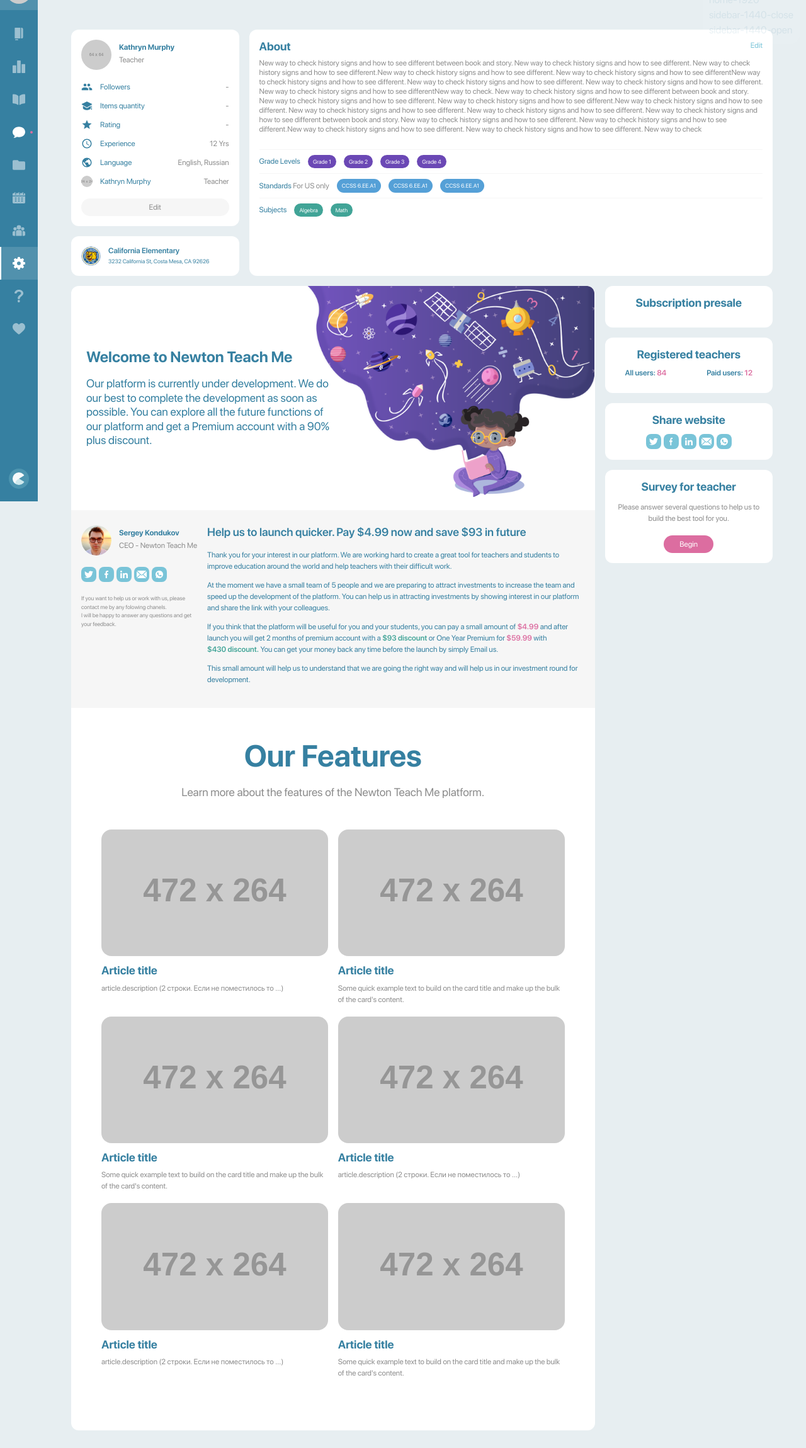
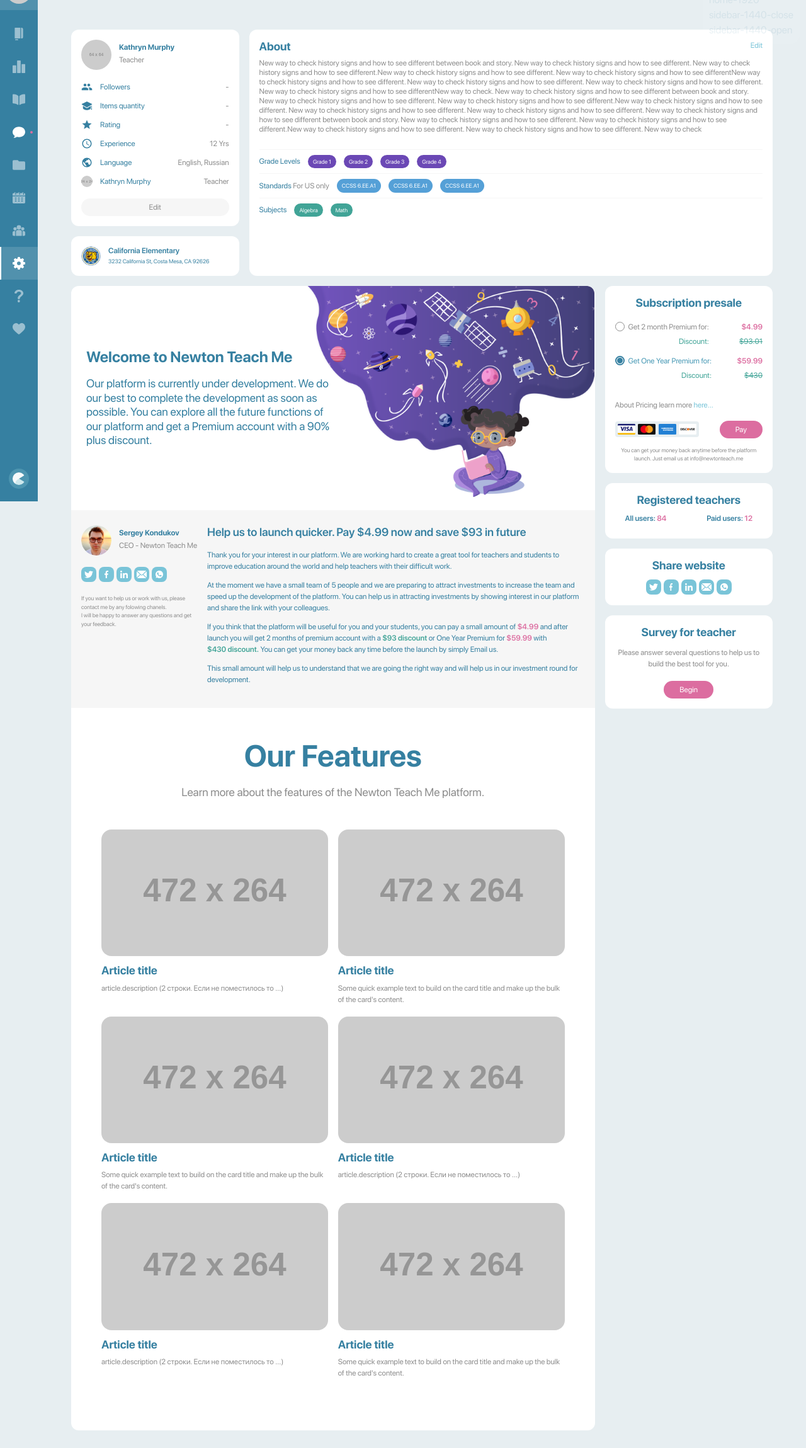
Before and after one commit to Alexsab/newtonteach.me, a Jekyll site: the page built from _educator/home.html, in a window 1280 px wide, cut to the strip 104-2403 px from the top of the page. Shown: the whole strip at 63% size. Built offline with Jekyll 4.4.1, drawn with Linux system fonts in a browser that asks for light colours.

Commit message:
Subscription presale widget

```diff
--- a/_includes/components/cards/subscription-presale-card.html
+++ b/_includes/components/cards/subscription-presale-card.html
@@ -1,5 +1,55 @@
 <div class="card subscription-presale-card mb-3">
 	<div class="card-body">
-		<h4 class="text-center mb-16">Subscription presale</h4>
+		<h4 class="text-center mb-24">Subscription presale</h4>
+
+		<form>
+			<!-- ROW -->
+			<div class="d-flex align-items-center mb-3">
+				<div class="d-flex flex-column">
+					<label class="new-label mb-2">
+						<input type="radio" name="pay" required>
+						<span class="new-checkbox-radio new-primary new-radio"></span>
+						<span class="new-checkbox-radio-text fz-normal gray-color">Get 2 month Premium for:</span>
+					</label>
+					<span class="fz-normal color_green_lighter lh-1 text-end">Discount:</span>
+				</div>
+
+				<div class="d-flex flex-column flex-fill">
+					<span class="text-end secondary_dark d-inline-block fw-semibold fz-normal mb-2">$4.99</span>
+					<span class="fz-normal color_green_lighter lh-1 text-end"><s>$93.01</s></span>
+				</div>
+			</div>
+			<!-- ROW -->
+			<div class="d-flex align-items-center mb-3">
+				<div class="d-flex flex-column">
+					<label class="new-label mb-2">
+						<input type="radio" name="pay" checked required>
+						<span class="new-checkbox-radio new-primary new-radio"></span>
+						<span class="new-checkbox-radio-text fz-normal gray-color">Get One Year Premium for:</span>
+					</label>
+					<span class="fz-normal color_green_lighter lh-1 text-end">Discount:</span>
+				</div>
+
+				<div class="d-flex flex-column flex-fill">
+					<span class="text-end secondary_dark d-inline-block fw-semibold fz-normal mb-2"> $59.99</span>
+					<span class="fz-normal color_green_lighter lh-1 text-end"><s>$430</s></span>
+				</div>
+			</div>
+
+			<p class="color-primary-darkest pt-3 pb-3 mb-0">About Pricing learn more <a href="#" class="default-link primary-lightest">here...</a></p>
+
+			<div class="d-flex align-items-center justify-content-between mb-16">
+				<div class="backgrount_light_bg p-1 rounded d-flex justify-content-between">
+					<img src="{{ '/img/pay/visa.png' | relative_url }}" class="payment-icon" alt="Visa">
+					<img src="{{ '/img/pay/mastercard.png' | relative_url }}" class="payment-icon" alt="Master Card">
+					<img src="{{ '/img/pay/amex.png' | relative_url }}" class="payment-icon" alt="American Express">
+					<img src="{{ '/img/pay/discover.png' | relative_url }}" class="payment-icon" alt="Discover">
+				</div>
+				<button type="submit" class="btn btn-small secondary_dark_bg text-white">Pay</button>
+			</div>
+
+		</form>
+
+		<p class="small-text text-center color-primary-darkest mb-0">You can get your money back anytime before the platform launch. Just email us at info@newtonteach.me </p>
 	</div>
 </div>
--- a/_includes/design-system/molecules.html
+++ b/_includes/design-system/molecules.html
@@ -15,7 +15,7 @@
 						<span class="new-checkbox-radio-text fz-normal gray-color">Newton checkbox</span>
 					</label>
 					<label class="new-label">
-						<input type="checkbox">
+						<input type="radio">
 						<span class="new-checkbox-radio new-primary new-radio"></span>
 						<span class="new-checkbox-radio-text fz-normal gray-color">Newton radio</span>
 					</label>
@@ -25,7 +25,7 @@
 						<span class="new-checkbox-radio-text fz-normal gray-color">Newton checkbox - disabled</span>
 					</label>
 					<label class="new-label disabled">
-						<input type="checkbox" checked disabled>
+						<input type="radio" checked disabled>
 						<span class="new-checkbox-radio new-primary new-radio"></span>
 						<span class="new-checkbox-radio-text fz-normal gray-color">Newton radio - disabled</span>
 					</label>
--- a/src/sass/components/_form-components.sass
+++ b/src/sass/components/_form-components.sass
@@ -74,3 +74,10 @@
 		@include interpolate(top, $LP, $fullHD, 1px, 1.333px)
 		// transform: translate(-50%, -50%)
 		opacity: 0
+
+.payment-icon
+	@include interpolate(width, $LP, $fullHD, 28px, 38px)
+	height: auto
+	@include interpolate(margin-right, $LP, $fullHD, 4.5px, 6px)
+	&:last-child
+		margin-right: 0
--- a/src/sass/config/_bg.sass
+++ b/src/sass/config/_bg.sass
@@ -15,3 +15,6 @@
 
 .secondary_dark_bg
 	background-color: $secondary_dark
+
+.backgrount_light_bg
+	background-color: $backgrount_light
```
Also changed, not shown: css/main.css, css/main.min.css, img/pay/amex.png (added), img/pay/discover.png (added), img/pay/mastercard.png (added), img/pay/visa.png (added).
